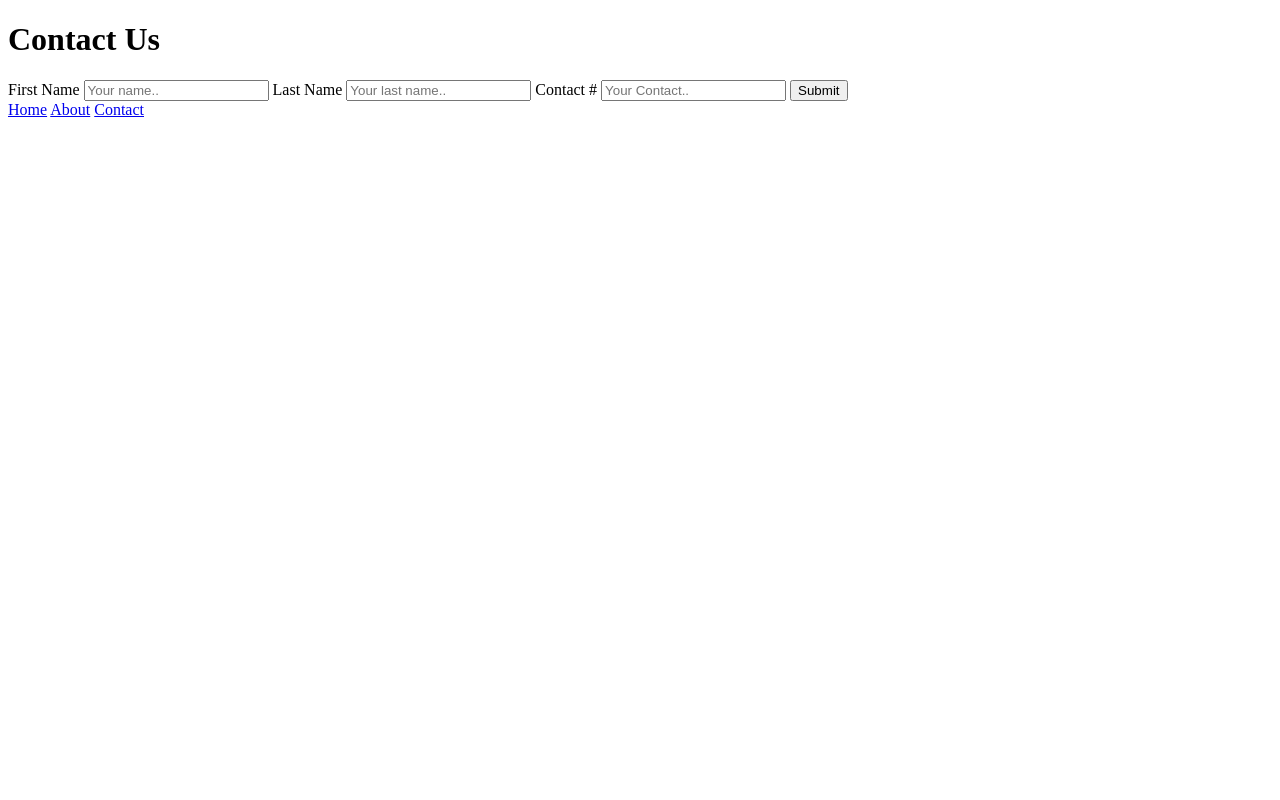
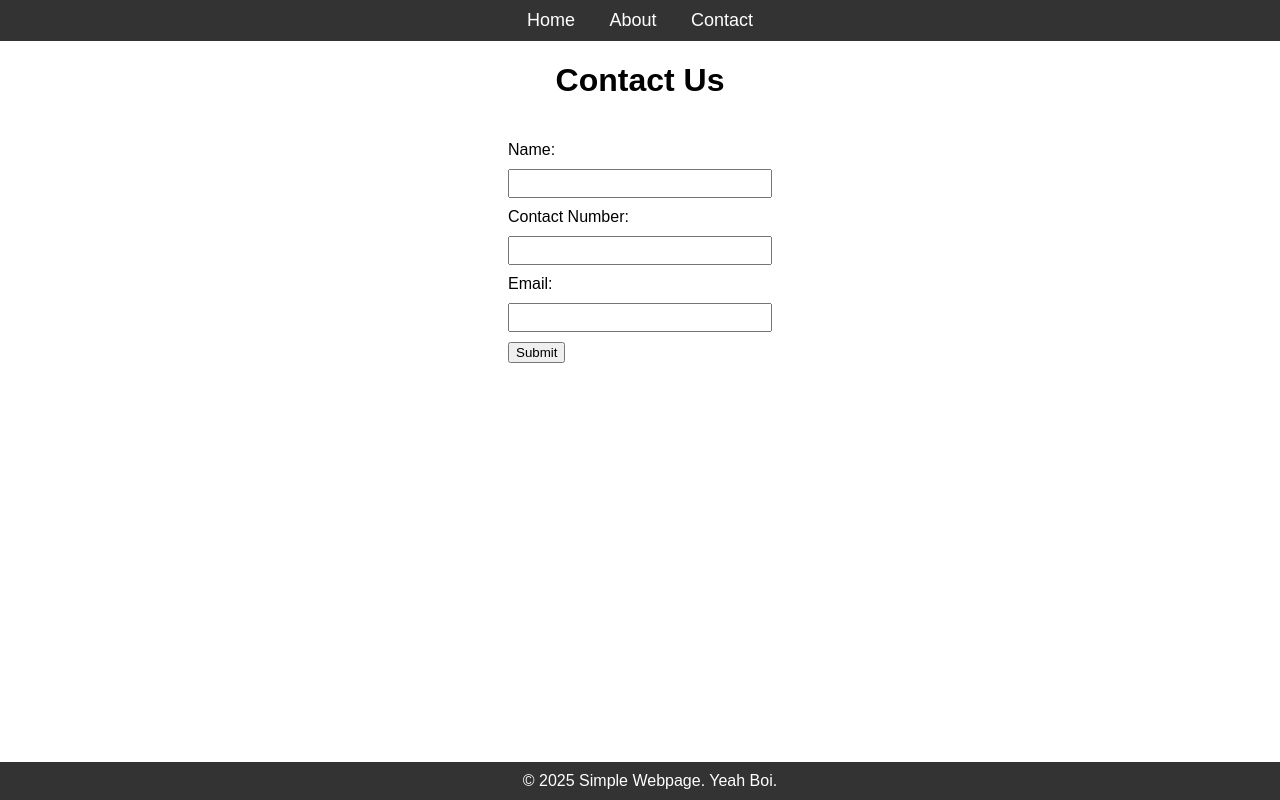
Before and after one commit to Moodeus/SimpleWebsite, a plain HTML site: page contact.html in a window 1280 px wide. Drawn offline with Linux system fonts and the light colour scheme.

Commit message:
Adding simple changes and deleting some

```diff
--- a/about.css
+++ /dev/null
@@ -1,23 +0,0 @@
-body {
-    background-color: #FFDAB3;
-  }
-  h2 {
-    color: #574964;
-  }
-  p {
-    color: #574964;
-  }
-
-nav {
-    list-style-type: none;
-    margin: 0;
-    padding: 0;
-    overflow: hidden;
-  }
-
-a {
-    float: right;
-    display: block;
-    padding: 8px;
-    background-color: #FFDAB3;
-  }
--- a/contact.html
+++ b/contact.html
@@ -1,30 +1,36 @@
 <!DOCTYPE html>
-<html>
+<html lang="en">
 <head>
-        <title>Contact Us</title>
+    <meta charset="UTF-8">
+    <meta name="viewport" content="width=device-width, initial-scale=1.0">
+    <title>Simple Website</title>
+    <link rel="stylesheet" href="styling.css">
 </head>
 <body>
+    <nav>
+        <a href="#home">Home</a>
+        <a href="#about">About</a>
+        <a href="#contact">Contact</a>
+    </nav>
+
+    <div class="container">
         <h1>Contact Us</h1>
-    </body>
-    <body>
-        <div class="container">
-            <form action="/action_page.php">
-              <label for="fname">First Name</label>
-              <input type="text" id="fname" name="firstname" placeholder="Your name..">
+        <form>
+            <label for="name">Name:</label>
+            <input type="text" id="name" name="name" required>
 
-              <label for="lname">Last Name</label>
-              <input type="text" id="lname" name="lastname" placeholder="Your last name..">
+            <label for="contact">Contact Number:</label>
+            <input type="tel" id="contact" name="contact" required>
 
-              <label for="contact">Contact #</label>
-              <input type="text" id="Contact #" name="Contact" placeholder="Your Contact..">
-              <input type="submit" value="Submit">
+            <label for="email">Email:</label>
+            <input type="email" id="email" name="email" required>
+
+            <button type="submit">Submit</button>
         </form>
     </div>
 
     <footer>
-            <a href="#">Home</a>
-            <a href="#">About</a>
-            <a href="#">Contact</a>
+        &copy; 2025 Simple Webpage. Yeah Boi.
     </footer>
 </body>
 </html>
--- /dev/null
+++ b/styling.css
@@ -0,0 +1,63 @@
+/* Universal Changes Here */
+
+body {
+    font-family: Arial, sans-serif;
+    margin: 0;
+    padding: 0;
+    text-align: center;
+}
+
+/* Navigation Style Here */
+
+nav {
+    background-color: #333;
+    padding: 10px;
+}
+nav a {
+    color: white;
+    text-decoration: none;
+    margin: 0 15px;
+    font-size: 18px;
+}
+
+/* Footer Style Here */
+
+footer {
+    background-color: #333;
+    color: white;
+    padding: 10px;
+    position: fixed;
+    bottom: 0;
+    width: 100%;
+}
+
+/* Index Body Style Here */
+
+.container-index {
+    padding: 20px;
+}
+
+/* About Us Body Style Here */
+
+.container-about-us {
+    padding: 20px;
+}
+
+/* Contact Body Style Here */
+
+.container-contact {
+    padding: 20px;
+}
+form {
+    display: inline-block;
+    text-align: left;
+    margin-top: 20px;
+}
+label, input {
+    display: block;
+    margin-bottom: 10px;
+}
+input {
+    padding: 5px;
+    width: 250px;
+}
```
Also changed, not shown: about.html (+17 -12 lines), index.html (+17 -11 lines), issuenumber2.css (deleted). Lines whose indentation alone changed are shown as unchanged.
